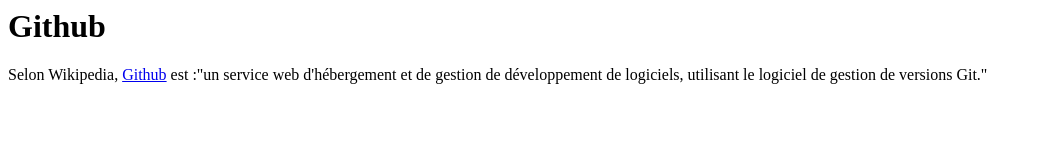
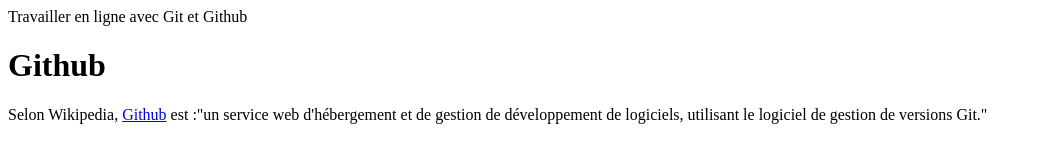
Before and after one commit to pasterparis/ensaxp.github.io, a plain HTML site: page github.html in a window 1280 px wide. Shown: the whole page, without its empty margins (0-1042 px from the left). Drawn offline with Linux system fonts and the light colour scheme.

Commit message:
Update github.html

```diff
--- a/github.html
+++ b/github.html
@@ -1,4 +1,6 @@
 <html>
+  <head>
+    Travailler en ligne avec Git et Github
 
 
 <body>
@@ -6,4 +8,5 @@
 
 Selon Wikipedia, <a href="https://fr.wikipedia.org/wiki/GitHub">Github</a> est :"un service web d'hébergement et de gestion de développement de logiciels, utilisant le logiciel de gestion de versions Git."
 </body>
+  </head>
 </html>
```
